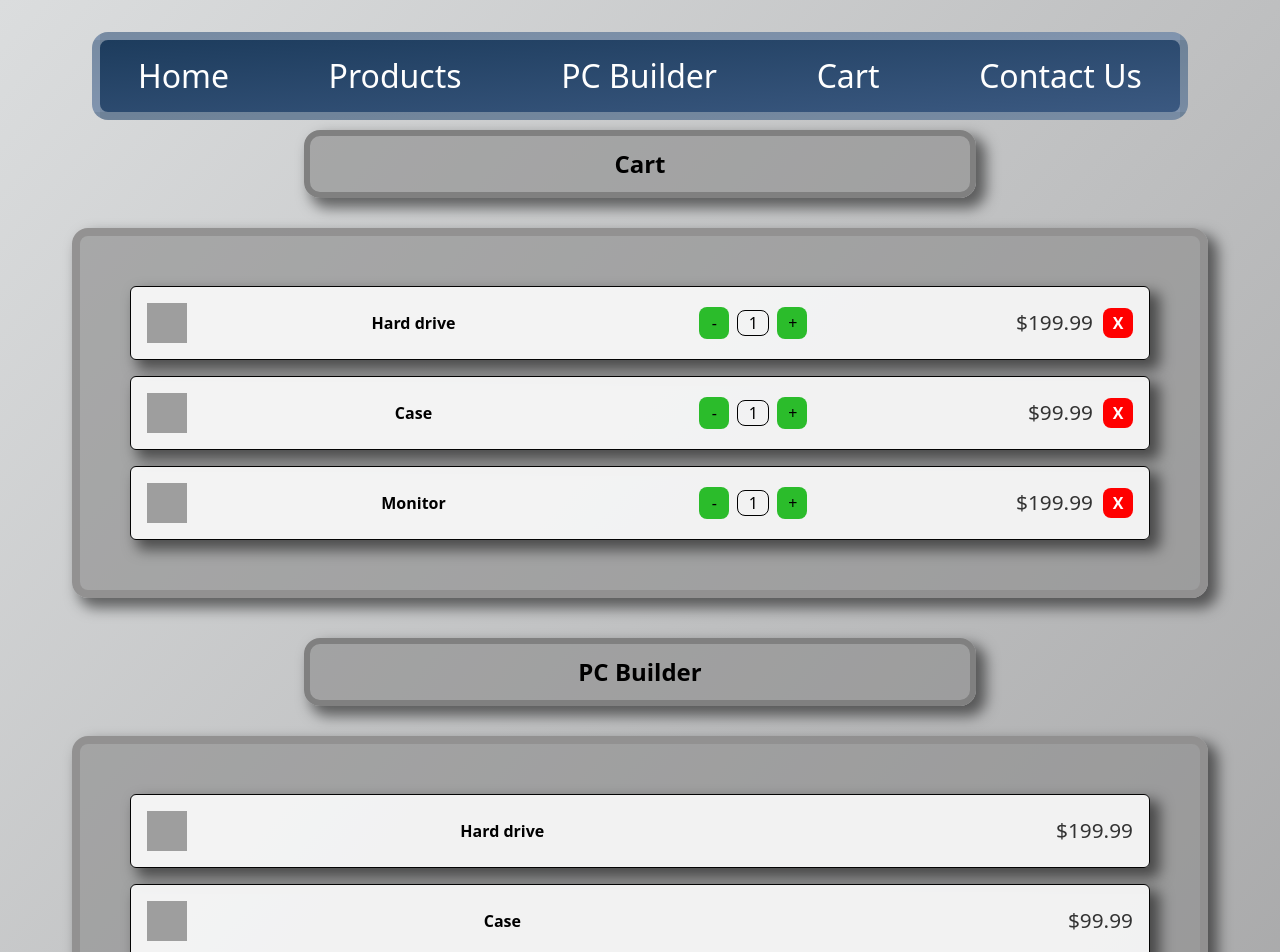
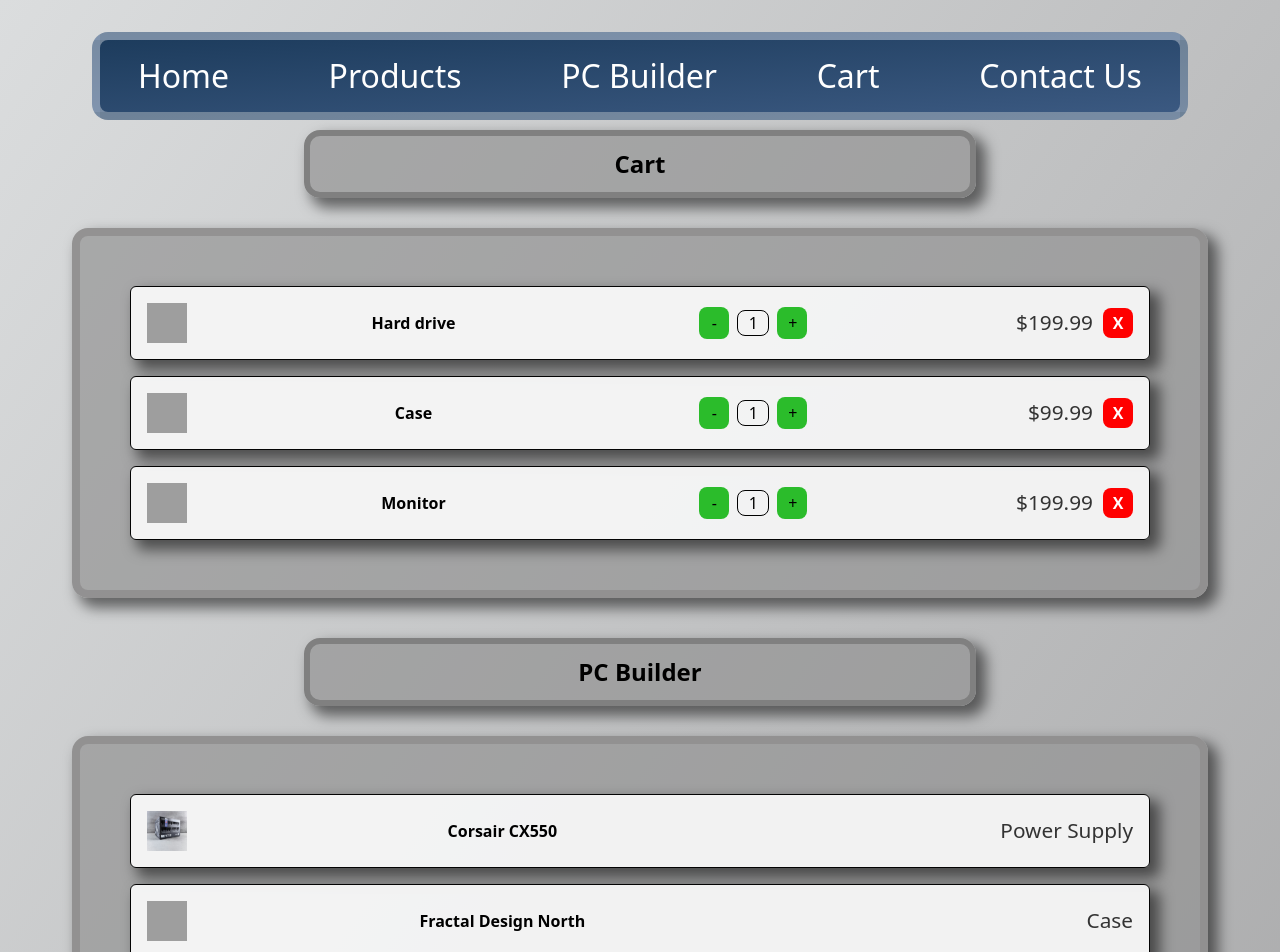
Before and after one commit to GallantJoseph/Final_Sprint-S2, a React (Vite) app in the folder finalsprint-s2/: page /Cart in a window 1280 px wide. Shown: the top 952 px of the page. Built offline with nearby package versions, Linux system fonts and the light colour scheme; data requests are answered from the project's data file; grey boxes are pictures that could not be loaded.

Commit message:
Cart data fetching
Fetches PC Builder data

```diff
--- a/finalsprint-s2/src/components/Cart.jsx
+++ b/finalsprint-s2/src/components/Cart.jsx
@@ -26,16 +26,68 @@ const Cart = () => {
     },
   ]);
 
-  const [productsData, setProductsData] = useState(null);
-  const [cartData, setCartData] = useState(null);
-  const [pcBuildData, sePcBuildData] = useState(null);
+  const categoriesDict = {
+    psu: "Power Supply",
+    case: "Case",
+    motherboard: "Motherboard",
+    cpu: "Processor",
+    gpu: "Graphics Card",
+    ram: "Memory",
+    storage: "Storage",
+  };
+
+  const [productsData, setProductsData] = useState([]);
+  const [cartData, setCartData] = useState([]);
+  const [pcBuildData, setPcBuildData] = useState([]);
 
   useEffect(() => {
     const fetchData = async () => {
-      const response = await fetch("http://localhost:5000/products");
-      const products = await response.json();
+      try {
+        const resProducts = await fetch("http://localhost:5000/products");
 
-      setProductsData(products);
+        if (resProducts.ok) {
+          const pData = await resProducts.json();
+
+          setProductsData(pData);
+        } else {
+          throw new Error("Couldn't fetch the Products data.");
+        }
+      } catch (err) {
+        alert(err);
+      }
+    };
+
+    fetchData();
+  }, []);
+
+  // When the cart data changes
+  useEffect(() => {
+    const fetchData = async () => {
+      try {
+        const resCart = await fetch("http://localhost:5000/cart");
+
+        if (resCart.ok) {
+          const cData = await resCart.json();
+
+          setCartData(cData);
+          console.log("cart fetched");
+
+          const resPcBuild = await fetch("http://localhost:5000/pcbuild");
+
+          if (resPcBuild.ok) {
+            const pData = await resPcBuild.json();
+
+            setPcBuildData(pData);
+            console.log("pc build fetched");
+          } else {
+            throw new Error("Couldn't fetch the PC Builder data.");
+          }
+        } else {
+          throw new Error("Couldn't fetch the Cart data.");
+        }
+      } catch (err) {
+        alert(err);
+      }
     };
 
     fetchData();
@@ -103,7 +155,7 @@ const Cart = () => {
         {cartItems.length === 0 ? (
           <p className="emptycart">No items in your build.</p>
         ) : (
-          <div className="cartlist">
+          /*<div className="cartlist">
             {cartItems.map((item) => (
               <div key={item.id} className="cartitem">
                 <img
@@ -117,6 +169,22 @@ const Cart = () => {
                 <div className="cartprice">${item.price.toFixed(2)}</div>
               </div>
             ))}
+          </div> */
+          <div className="cartlist">
+            {pcBuildData.map((item, index) => (
+              <div key={index} className="cartitem">
+                <img
+                  src={productsData[item.id].image}
+                  alt={productsData[item.id].name}
+                  className="cartitemimage"
+                />
+                <div className="cartpartname">{productsData[item.id].name}</div>
+
+                <div className="cartprice">
+                  {categoriesDict[productsData[item.id].category]}
+                </div>
+              </div>
+            ))}
           </div>
         )}
         <br />
```
